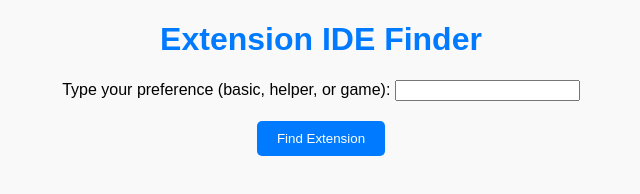
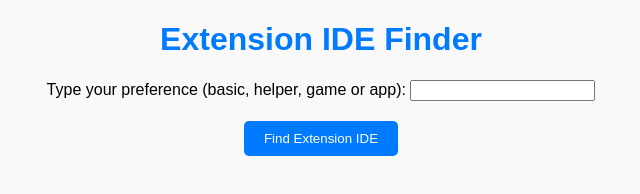
Before and after one commit to bextdev797/PromptedAI2, a plain HTML site: page index.html in a window 1280 px wide. Shown: the whole page, without its empty margins (319-959 px from the left). Drawn offline with Linux system fonts and the light colour scheme.

Commit message:
Update index.html

```diff
--- a/index.html
+++ b/index.html
@@ -38,10 +38,10 @@
 <body>
     <h1>Extension IDE Finder</h1>
     <div class="input-box">
-        <label for="extension-input">Type your preference (basic, helper, or game):</label>
+        <label for="extension-input">Type your preference (basic, helper, game or app):</label>
         <input type="text" id="extension-input">
     </div>
-    <button onclick="findExtension()">Find Extension</button>
+    <button onclick="findExtensionIDE()">Find Extension IDE</button>
     <div class="result" id="extension-link"></div>
     <div class="result" id="extension-link2"></div>
 
@@ -63,6 +63,8 @@
                 case "game":
                     extensionLink = "https://github.com/shreyashsaitwal/rush-cli";
                     break;
+                case "app":
+                    extensionLink = "https://community.kodular.io/t/free-eide-extension-ide-create-your-extension-on-android/";
                 default:
                     extensionLink = "No valid extension found.";
                     break;
```
